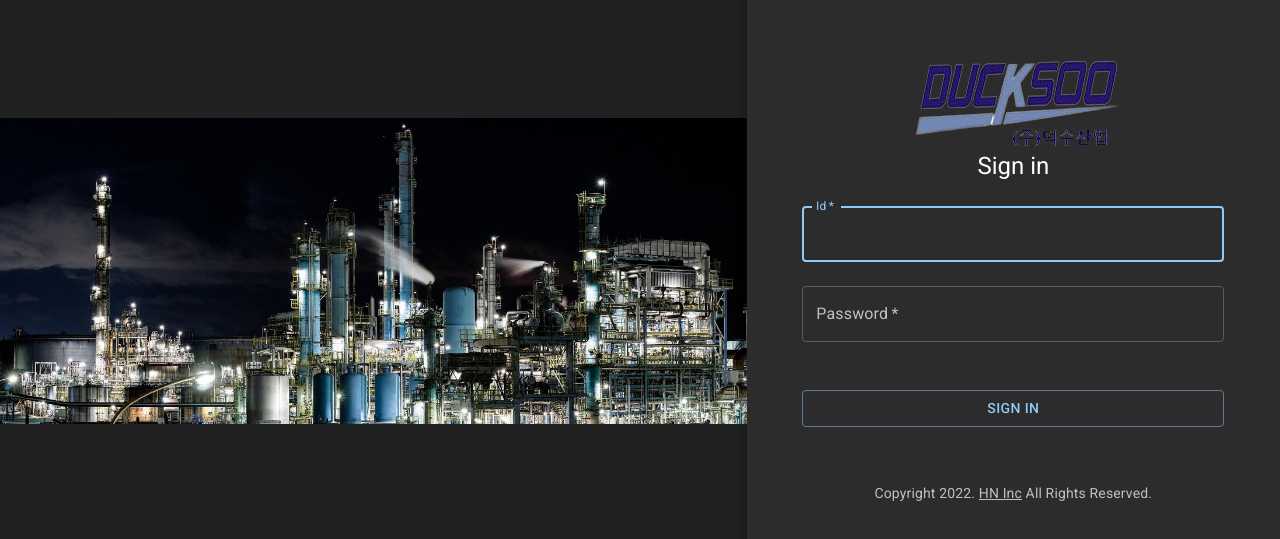
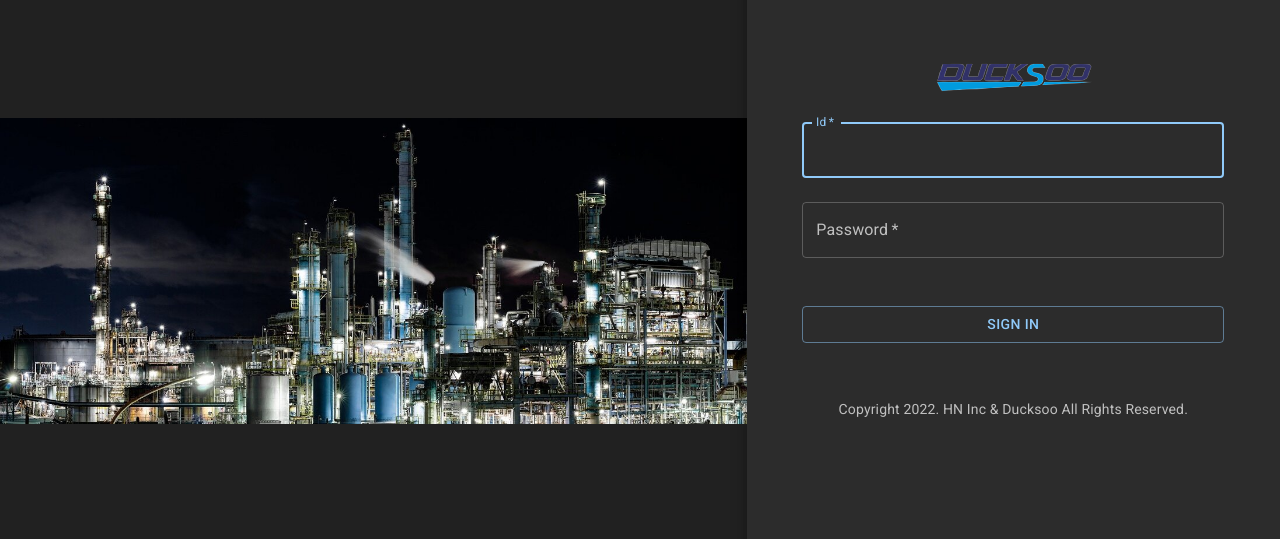
Before and after one commit to ki93/ducksoo-project-react, a React (Create React App) app: page /login in a window 1280 px wide. Shown: the part 129-668 px from the top of the page. Built offline with nearby package versions, Linux system fonts and the light colour scheme.

Commit message:
style: login page ( copyright, logoImage)

```diff
--- a/src/components/common/Copyright.js
+++ b/src/components/common/Copyright.js
@@ -12,11 +12,7 @@ function Copyright(props) {
       >
         {"Copyright "}
         {new Date().getFullYear()}
-        {". "}
-        <Link color="inherit" href="http://www.hncorp.world/main/main.do">
-          HN Inc
-        </Link>{" "}
-        {" All Rights Reserved."}
+        {". HN Inc & Ducksoo All Rights Reserved."}
       </Typography>
     );
   }
--- a/src/pages/Login.js
+++ b/src/pages/Login.js
@@ -96,6 +96,8 @@ export default function Login() {
       <Grid container component="main" sx={{ height: "100vh" }}>
         <CssBaseline />
         <Grid
+
+        adm
           item
           xs={false}
           sm={4}
@@ -128,9 +130,7 @@ export default function Login() {
               alt="..."
               style={{ maxWidth: "100%" }}
             />{" "}
-            <Typography component="h1" variant="h5">
-              Sign in
-            </Typography>
+
             <Box
               component="form"
               noValidate
--- a/src/pages/Unauthorized.js
+++ b/src/pages/Unauthorized.js
@@ -24,7 +24,7 @@ const Unauthorized = () => {
           display: "flex",
           flexWrap: "wrap",
           "& > :not(style)": {
-            m: 1,
+            m: 0,
             width: '100%',
             height: '100vh',
           },
```
Also changed, not shown: src/assets/ducksooLogo.png.
